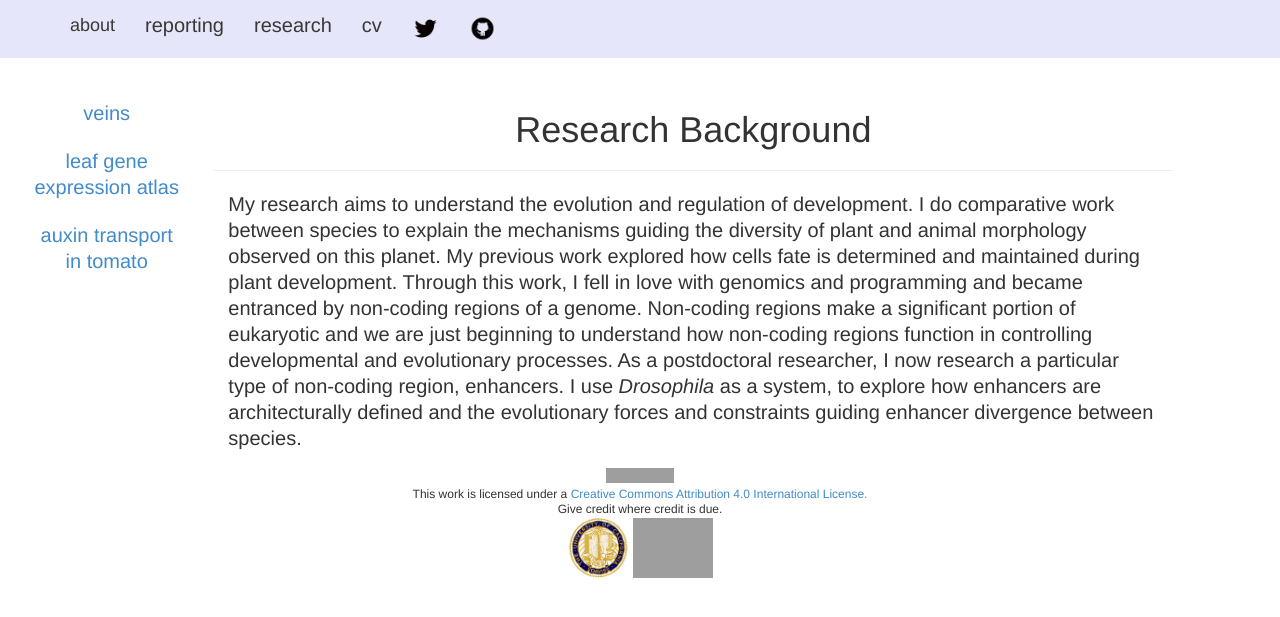
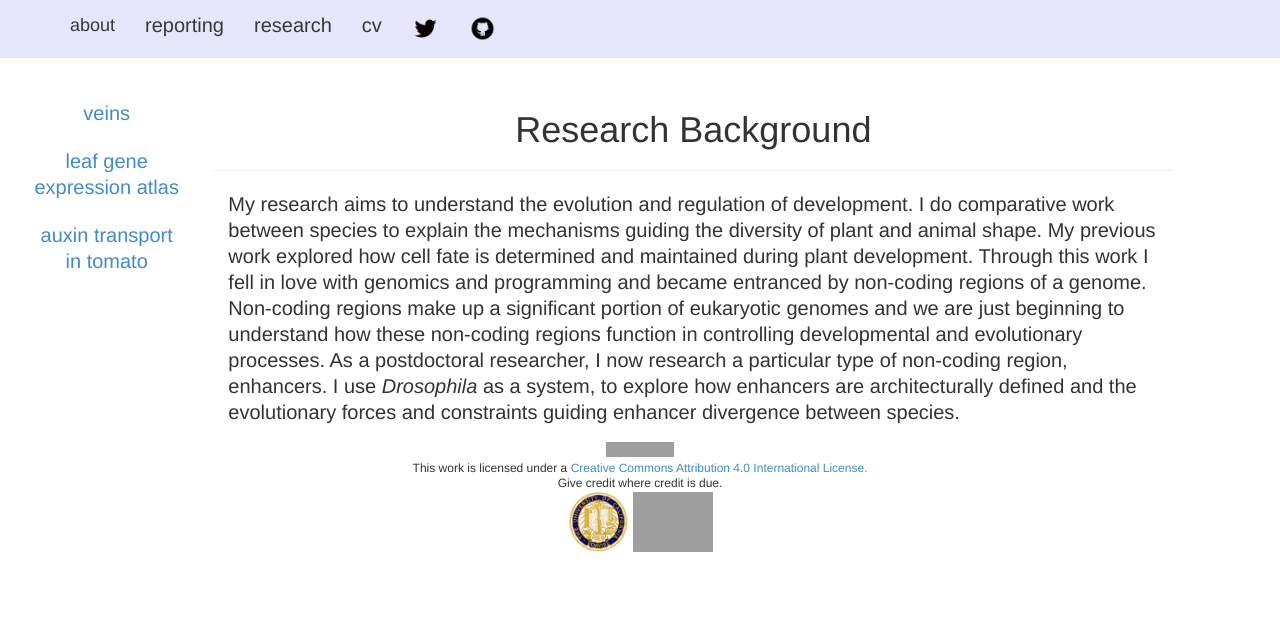
Before and after one commit to iamciera/creports, a Jekyll site: the page built from research/index.html, in a window 1280 px wide, cut to the strip 0-617 px from the top of the page. Built offline with Jekyll 4.4.1, drawn with Linux system fonts in a browser that asks for light colours; nearby versions of some CDN libraries; grey boxes are pictures that could not be loaded.

Commit message:
updated research description

```diff
--- a/research/index.html
+++ b/research/index.html
@@ -6,4 +6,4 @@
   <hr />
 </div>
         <p>
-        My research aims to understand the evolution and regulation of development. I do comparative work between species to explain the mechanisms guiding the diversity of plant and animal morphology observed on this planet. My previous work explored how cells fate is determined and maintained during plant development. Through this work, I fell in love with genomics and programming and became entranced by non-coding regions of a genome. Non-coding regions make a significant portion of eukaryotic and we are just beginning to understand how non-coding regions function in controlling developmental and evolutionary processes. As a postdoctoral researcher, I now research a particular type of non-coding region, enhancers. I use <i>Drosophila</i> as a system, to explore how enhancers are architecturally defined and the evolutionary forces and constraints guiding enhancer divergence between species.</p>
+        My research aims to understand the evolution and regulation of development. I do comparative work between species to explain the mechanisms guiding the diversity of plant and animal shape. My previous work explored how cell fate is determined and maintained during plant development. Through this work I fell in love with genomics and programming and became entranced by non-coding regions of a genome. Non-coding regions make up a significant portion of eukaryotic genomes and we are just beginning to understand how these non-coding regions function in controlling developmental and evolutionary processes. As a postdoctoral researcher, I now research a particular type of non-coding region, enhancers. I use <i>Drosophila</i> as a system, to explore how enhancers are architecturally defined and the evolutionary forces and constraints guiding enhancer divergence between species.</p>
```
